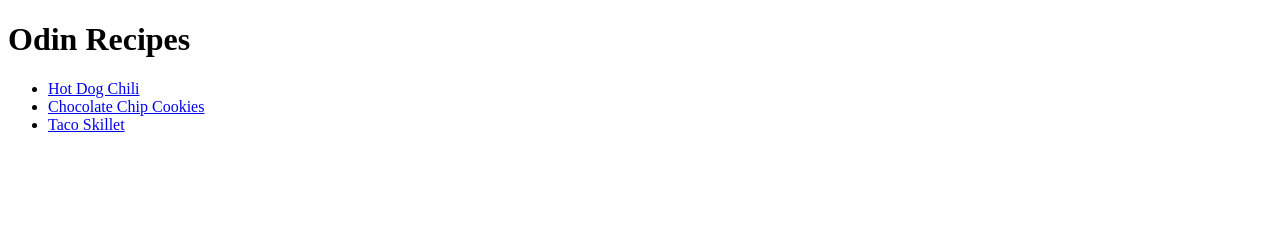
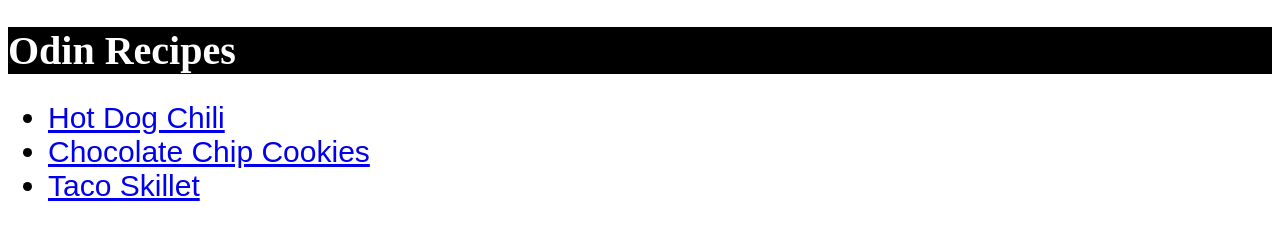
Before and after one commit to guidryandrew/odin-recipes, a plain HTML site: page index.html in a window 1280 px wide. Drawn offline with Linux system fonts and the light colour scheme.

Commit message:
Add CSS stylings

```diff
--- /dev/null
+++ b/CSS/style.css
@@ -0,0 +1,12 @@
+#title {
+    font-family: 'Times New Roman', Times, serif;
+    font-size: 40px;
+    background-color: black;
+    color: white;
+}
+
+.link {
+    font-family: Arial, Helvetica, sans-serif;
+    font-size: 30px;
+
+}
--- a/index.html
+++ b/index.html
@@ -4,13 +4,14 @@
     <meta charset="UTF-8">
     <meta name="viewport" content="width=device-width, initial-scale=1.0">
     <title>Odin Recipes</title>
+    <link rel="stylesheet" href="CSS/style.css">
 </head>
 <body>
-    <h1>Odin Recipes</h1>
+    <h1 id="title">Odin Recipes</h1>
     <ul>
-        <li><a href="recipes/hotdog-chili.html">Hot Dog Chili</a></li>
-        <li><a href="recipes/choc-chip-cookies.html">Chocolate Chip Cookies</a></li>
-        <li><a href="recipes/taco-skillet.html">Taco Skillet</a></li>
+        <li class="link"><a href="recipes/hotdog-chili.html">Hot Dog Chili</a></li>
+        <li class="link"><a href="recipes/choc-chip-cookies.html">Chocolate Chip Cookies</a></li>
+        <li class="link"><a href="recipes/taco-skillet.html">Taco Skillet</a></li>
 
     </ul>
 </body>
```
Also changed, not shown: recipes/choc-chip-cookies.html (+2 -1 lines), recipes/hotdog-chili.html (+3 -2 lines), recipes/taco-skillet.html (+2 -1 lines).
